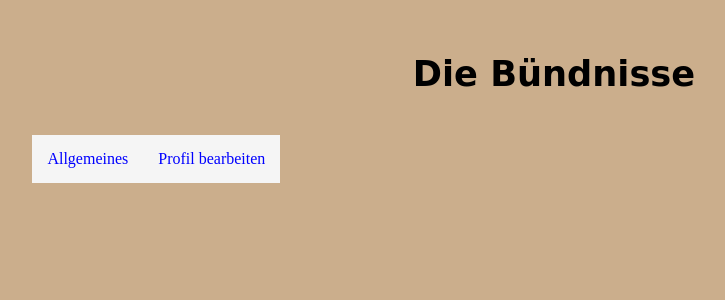
After one commit to F4R0N/die-buendnisse, a PHP site: template templates/settings.tpl.php in a window 1280 px wide. The commit adds this page. Shown: the top 300 px of the page, without its empty margins (86-811 px from the left). Run offline with PHP 8.4, Linux system fonts and the light colour scheme; the template is opened without the code that fills it, so the values that code supplies are empty; some libraries are stand-ins or nearby versions; some web fonts are replaced.

Commit message:
Added settings and their style for dropdown

```diff
--- a/game.php
+++ b/game.php
@@ -23,7 +23,8 @@ if ($_GET['logout']) {
 $allowed_pages = array(
     'overview',
     'messages',
-    'map'
+    'map',
+    'settings'
 );
 
 $page_name = $_GET['page'];
--- /dev/null
+++ b/includes/settings.php
@@ -0,0 +1,3 @@
+<?php
+    include_template("settings");
+?>
--- a/styles/style.css
+++ b/styles/style.css
@@ -1,3 +1,4 @@
+/* Allgemeines */
 body {
     margin-top: 3em;
     background-color: #CBAE8C;
@@ -122,3 +123,89 @@ a {
         position: absolute;
     }
 }
+
+/* Settings */
+#nav {
+    position:relative;
+    width:300px;
+}
+
+ul#navigation {
+    position:relative;
+    float:left;
+}
+
+ul#navigation li {
+    display:inline;
+    font-size:16px;
+    float:left;
+    position:relative;
+}
+
+ul#navigation li a {
+    padding:15px;
+    color: blue;
+    text-decoration:none;
+    display:inline-block;
+    background: #f5f5f5;
+
+    -webkit-transition:color 0.2s linear, background 0.2s linear;
+    -moz-transition:color 0.2s linear, background 0.2s linear;
+    -o-transition:color 0.2s linear, background 0.2s linear;
+    transition:color 0.2s linear, background 0.2s linear;
+}
+
+ul#navigation li a:hover {
+    background:#f8f8f8;
+    color:black;
+}
+
+/* Drop-Down Navigation */
+ul#navigation li:hover > ul	{
+/*these 2 styles are very important,
+being the ones which make the drop-down to appear on hover */
+    visibility:visible;
+    opacity:1;
+}
+
+ul#navigation ul, ul#navigation ul li ul {
+    list-style: none;
+    margin: 0;
+    padding: 0;
+/*the next 2 styles are very important,
+being the ones which make the drop-down to stay hidden */
+    visibility:hidden;
+    opacity:0;
+    position: absolute;
+    z-index: 99999;
+    width:180px;
+    background:#f8f8f8;
+    box-shadow:1px 1px 3px #ccc;
+/* css3 transitions for smooth hover effect */
+    -webkit-transition:opacity 0.2s linear, visibility 0.2s linear;
+    -moz-transition:opacity 0.2s linear, visibility 0.2s linear;
+    -o-transition:opacity 0.2s linear, visibility 0.2s linear;
+    transition:opacity 0.2s linear, visibility 0.2s linear;
+}
+
+ul#navigation ul {
+    top: 43px;
+    left: 1px;
+}
+
+ul#navigation ul li ul {
+    top: 0;
+    left: 181px; /* strong related to width:180px; from above */
+}
+ul#navigation ul li a {
+    background:none;
+    padding:7px 15px;
+    color:blue;
+    text-shadow:1px 1px 0px #fff;
+    text-decoration:none;
+    display:inline-block;
+    border:0 none;
+    float:left;
+    clear:both;
+    width:150px;
+}
--- a/templates/menu_left.tpl.php
+++ b/templates/menu_left.tpl.php
@@ -6,7 +6,7 @@
             <div class="info_hide">Profil</div>
         </li>
         <li>
-            <a href="#"><img src="/images/profil.png" title="Einstellungen"></a>
+            <a href="game.php?page=settings"><img src="/images/profil.png" title="Einstellungen"></a>
             <div class="info_hide">Einstellungen</div>
         </li>
         <li>
--- /dev/null
+++ b/templates/settings.tpl.php
@@ -0,0 +1,21 @@
+<header>
+    <h1 class="header center">Die B&uuml;ndnisse</h1>
+</header>
+<div id="main_content">
+    <nav id="nav">
+        <ul id="navigation">
+            <li><a href="#">Allgemeines</a>
+                <ul>
+                    <li><a href="#change_pass">Passwort &auml;ndern</a></li>
+                    <li><a href="#change_email">E-Mail-Adresse &auml;ndern</a></li>
+                </ul>
+            </li>
+            <li><a href="#">Profil bearbeiten</a>
+                <ul>
+                    <li><a href="#change_propic">Neues Profilbild</a></li>
+                    <li><a href="#change_selfdescr">Selbstbeschreibung &auml;ndern</a></li>
+                </ul>
+            </li>
+        </ul>
+    </nav>
+</div>
```
